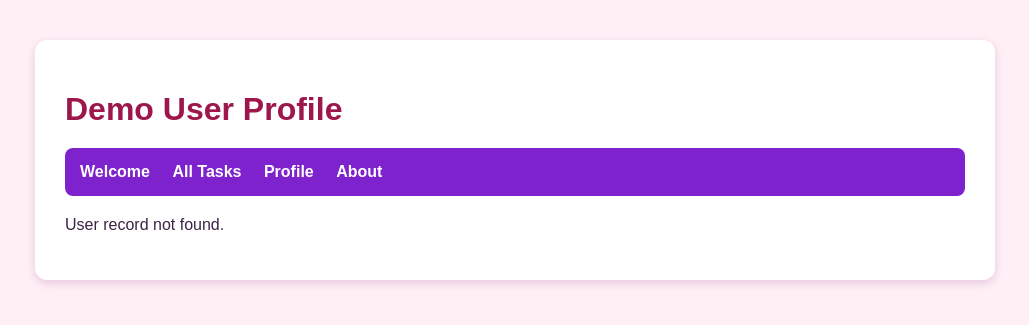
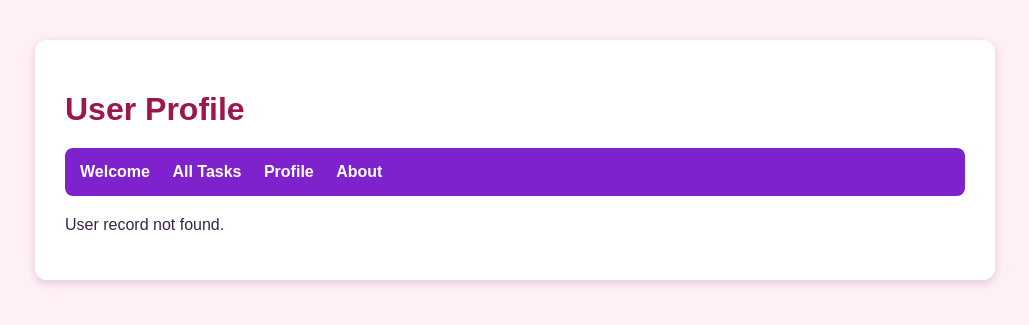
Before and after one commit to WHISKEU/tasks, a CodeIgniter 4 app: the page made by app/Views/profile/index.php in a window 1280 px wide. Shown: the top 325 px of the page, without its empty margins (125-1154 px from the left). Run offline with PHP 8.4 and a stand-in for CodeIgniter, Linux system fonts and the light colour scheme; the template is opened without the code that fills it, so the values that code supplies are empty; some libraries are stand-ins or nearby versions.

Commit message:
Update index.php

```diff
--- a/app/Views/profile/index.php
+++ b/app/Views/profile/index.php
@@ -8,7 +8,7 @@
 
     <div class="container">
 
-        <h1>Demo User Profile</h1>
+        <h1>User Profile</h1>
 
         <nav>
             <a href="<?= base_url('/') ?>">Welcome</a>
```
